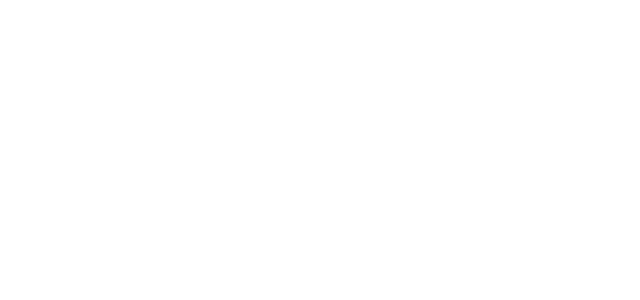
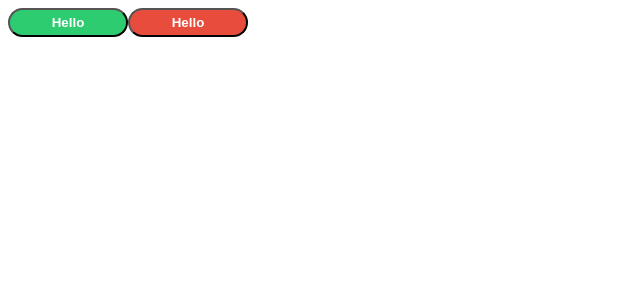
Before and after one commit to chicrock/react-styled-component, a React (Create React App) app: page / in a window 1280 px wide. Shown: the top 300 px of the page, without its empty margins (0-640 px from the left). Built offline with nearby package versions, Linux system fonts and the light colour scheme.

Commit message:
Add old style

```diff
--- /dev/null
+++ b/src/App.css
@@ -0,0 +1,22 @@
+.button {
+  border-radius: 50px;
+  padding: 5px;
+  min-width: 120px;
+  color: white;
+  font-weight: 600;
+  -webkit-appearance: none;
+  cursor: pointer;
+}
+
+.button:active,
+.button:focus {
+  outline: none;
+}
+
+.button--success {
+  background-color: #2ecc71;
+}
+
+.button--danger {
+  background-color: #e74c3c;
+}
--- a/src/App.js
+++ b/src/App.js
@@ -1,8 +1,14 @@
-import React, { Component } from "react";
+import React, { Component, Fragment } from "react";
+import "./App.css";
 
 class App extends Component {
   render() {
-    return <div className="App" />;
+    return (
+      <Fragment>
+        <button className="button button--success">Hello</button>
+        <button className="button button--danger">Hello</button>
+      </Fragment>
+    );
   }
 }
 
```
Also changed, not shown: 1 other file (tests, documents, lock files or other folders).
